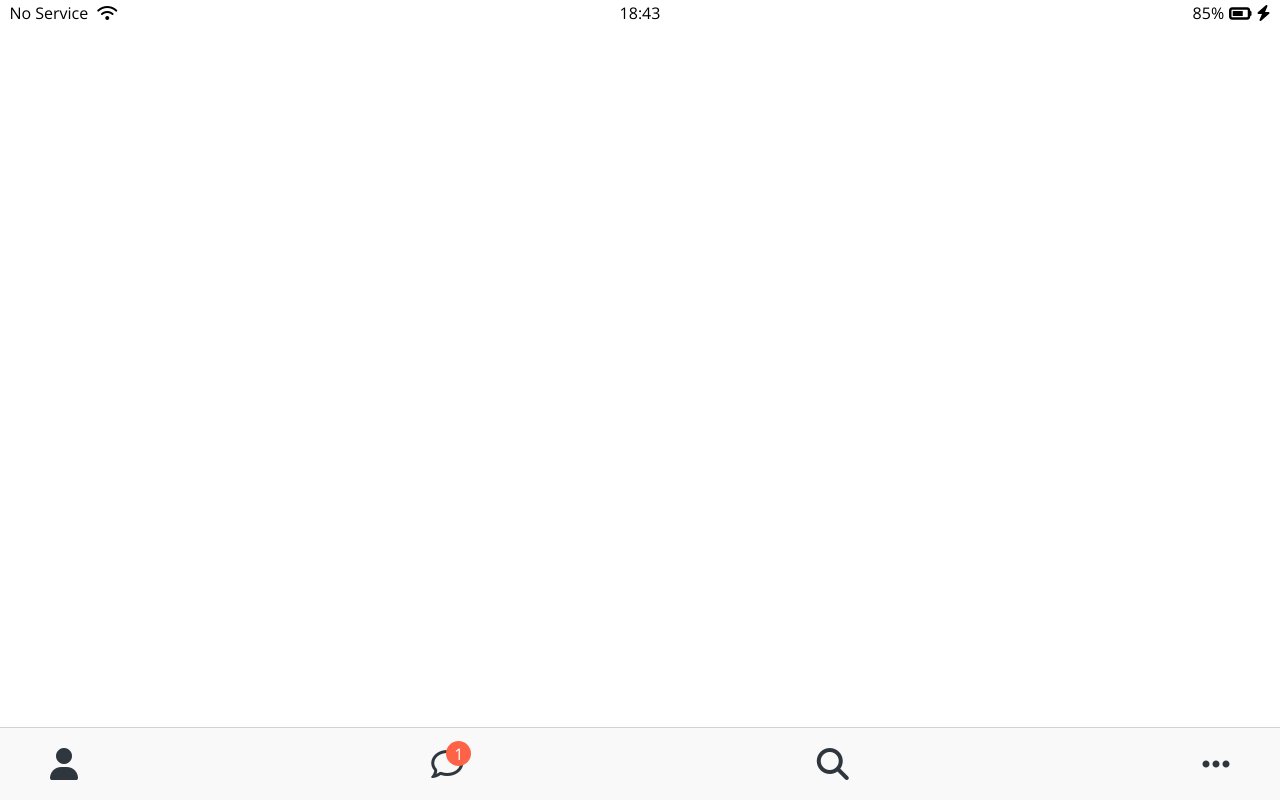
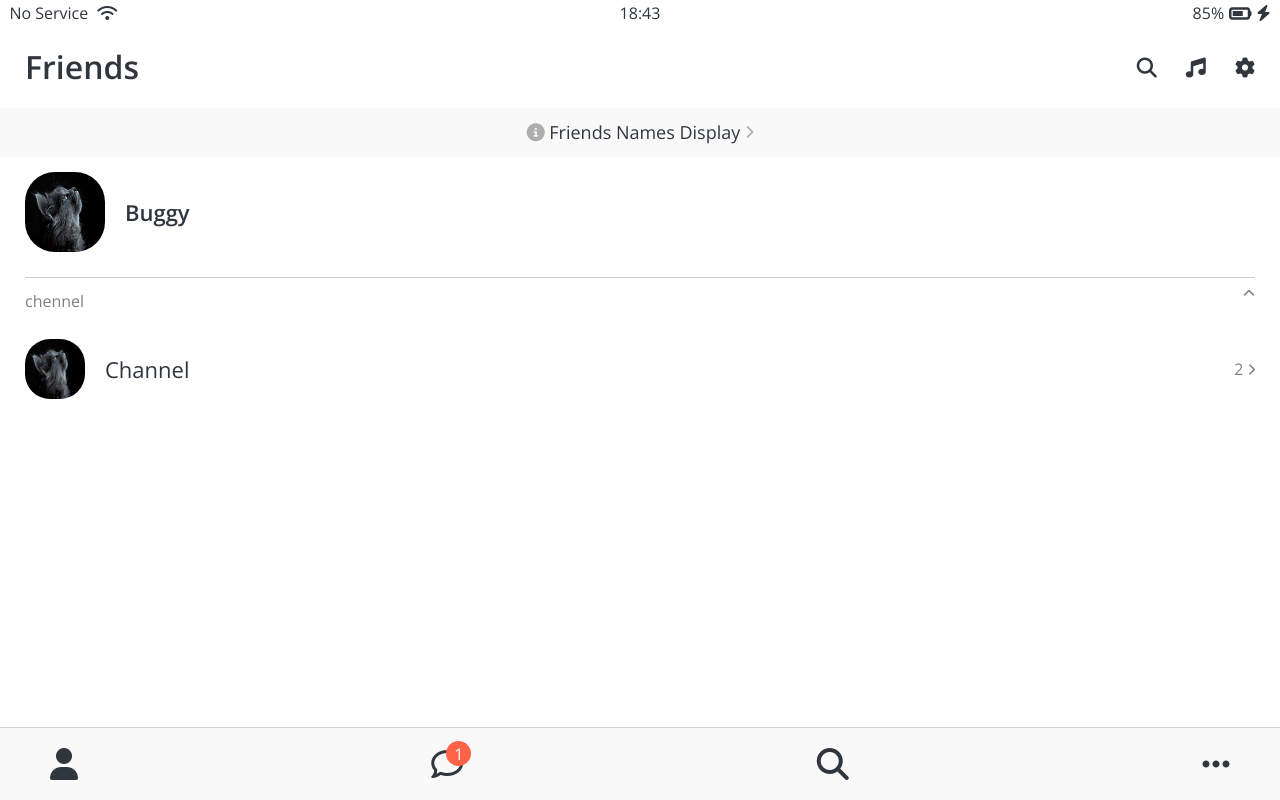
Before and after one commit to DdooBuggy/CloneCoding_kokoa_2022, a plain HTML site: page friends.html in a window 1280 px wide. Drawn offline with nearby package versions, Linux system fonts and the light colour scheme.

Commit message:
Organizing the Friends page(~#6.18)

```diff
--- /dev/null
+++ b/css/components/screen-header.css
@@ -0,0 +1,14 @@
+.screen-header {
+  display: flex;
+  justify-content: space-between;
+  align-items: center;
+  padding: var(--horizontal-space);
+  margin-top: 26px;
+}
+.screen-header__title {
+  font-size: 32px;
+  font-weight: 600;
+}
+.screen-header__icons span {
+  margin-left: 25px;
+}
--- /dev/null
+++ b/css/components/user-component.css
@@ -0,0 +1,38 @@
+.user-component {
+  justify-content: space-between;
+}
+.user-component,
+.user-component__column:first-child {
+  display: flex;
+  align-items: center;
+}
+.user-component__avatar {
+  width: 70px;
+  height: 70px;
+  border-radius: 30px;
+  margin-right: 20px;
+}
+.user-component__title {
+  font-size: 22px;
+  font-weight: 600;
+}
+.user-component__subtitle {
+  margin-top: 8px;
+  font-size: 17px;
+  color: rgba(0, 0, 0, 0.5);
+}
+.user-component__avatar--xl {
+  width: 80px;
+  height: 80px;
+}
+.user-component__title--not-bold {
+  font-weight: 400;
+}
+.user-component__avatar--sm {
+  width: 60px;
+  height: 60px;
+  border-radius: 25px;
+}
+.user-component__column:last-child {
+  color: rgba(0, 0, 0, 0.5);
+}
--- /dev/null
+++ b/css/screens/friends.css
@@ -0,0 +1,25 @@
+#friends-display-link {
+  display: block;
+  text-align: center;
+  background-color: #f9f9fa;
+  padding: 15px 0px;
+  font-size: 18px;
+  margin-bottom: 15px;
+}
+#friends-display-link i {
+  color: rgba(0, 0, 0, 0.3);
+}
+.friends-screen {
+  padding: 0px var(--horizontal-space);
+}
+.friends-screen__channel {
+  margin-top: 25px;
+  border-top: 1px solid rgba(0, 0, 0, 0.2);
+  padding-top: 15px;
+}
+.friends-screen__channel-header {
+  margin-bottom: 30px;
+  display: flex;
+  justify-content: space-between;
+  color: rgba(0, 0, 0, 0.5);
+}
--- a/css/styles.css
+++ b/css/styles.css
@@ -5,10 +5,14 @@
 /* components */
 @import "components/status-bar.css";
 @import "components/nav-bar.css";
+@import "components/screen-header.css";
+@import "components/user-component.css";
 
 /* screens */
 @import "screens/login.css";
+@import "screens/friends.css";
 
 body {
+  color: #2f363e;
   font-family: "Open Sans", sans-serif;
 }
--- a/css/variables.css
+++ b/css/variables.css
@@ -1,3 +1,4 @@
 :root {
   --yellow: #fae100;
+  --horizontal-space: 25px;
 }
--- a/friends.html
+++ b/friends.html
@@ -22,6 +22,60 @@
         <i class="fas fa-bolt"></i>
       </div>
     </div>
+
+    <heder class="screen-header">
+      <h1 class="screen-header__title">Friends</h1>
+      <div class="screen-header__icons">
+        <span><i class="fas fa-search fa-lg"></i></span>
+        <span><i class="fas fa-music fa-lg"></i></span>
+        <span><i class="fas fa-cog fa-lg"></i></span>
+      </div>
+    </heder>
+
+    <a id="friends-display-link">
+      <i class="fas fa-info-circle"></i>
+      Friends Names Display
+      <i class="fas fa-chevron-right fa-xs"></i>
+    </a>
+
+    <main class="friends-screen">
+      <div class="user-component">
+        <div class="user-component__column">
+          <img
+            class="user-component__avatar user-component__avatar--xl"
+            src="photos/backiee-78920.jpg"
+          />
+          <div class="user-component__text">
+            <h4 class="user-component__title">Buggy</h4>
+            <!-- <h6 class="user-component__subtitle">This is whatever</h6> -->
+          </div>
+        </div>
+        <div class="user-component__column"></div>
+      </div>
+      <div class="friends-screen__channel">
+        <div class="friends-screen__channel-header">
+          <span>chennel</span>
+          <i class="fas fa-chevron-up fa-xs"></i>
+        </div>
+        <div class="user-component">
+          <div class="user-component__column">
+            <img
+              class="user-component__avatar user-component__avatar--sm"
+              src="photos/backiee-78920.jpg"
+            />
+            <div class="user-component__text">
+              <h4 class="user-component__title user-component__title--not-bold">
+                Channel
+              </h4>
+            </div>
+          </div>
+          <div class="user-component__column">
+            <span>2</span>
+            <i class="fas fa-chevron-right fa-xs"></i>
+          </div>
+        </div>
+      </div>
+    </main>
 
     <nav class="nav">
       <ul class="nav__list">
```
Also changed, not shown: photos/backiee-78920.jpg (added).
